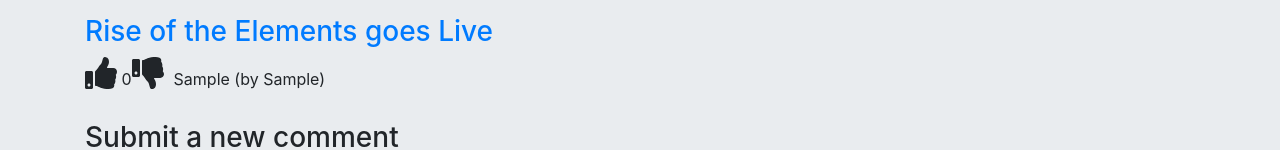
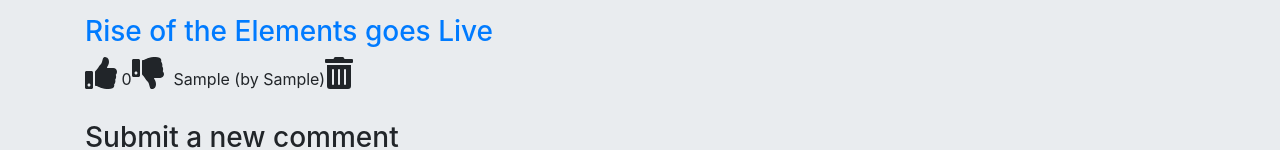
Before and after one commit to NiallMurphyWIT/Assignnment1-Web-App-Dev-2, a React (Create React App) app: page /posts/1 in a window 1280 px wide. Both pictures are taken after typing "Sample", "Sample" into the empty fields and a click on the button "Submit". Shown: the part 153-303 px from the top of the page. Built offline with nearby package versions, Linux system fonts and the light colour scheme.

Commit message:
Delete feature added for comments, comments also delete if have negative vote count

```diff
--- a/src/components/comment/index.js
+++ b/src/components/comment/index.js
@@ -6,6 +6,7 @@ import './comment.css'
 export default class Comment extends Component {
   handleUpVote = () =>  this.props.upvoteHandler(this.props.comment.id);
   handleDownVote = () => this.props.downvoteHandler(this.props.comment.id);
+  handleDelete = () => this.props.deleteHandler(this.props.comment.id);
   render() {
     return (
       <Fragment>
@@ -19,6 +20,9 @@ export default class Comment extends Component {
         <span className="commentitem">
           {`${this.props.comment.comment} (by ${this.props.comment.author})`}
         </span>
+        <span className=" ptr" onClick={this.handleDelete}>
+        <FontAwesomeIcon icon={["fas", "trash-alt"]} size="2x" />
+        </span>
         <p></p>
       </Fragment>
     );
--- a/src/components/commentList/index.js
+++ b/src/components/commentList/index.js
@@ -1,11 +1,12 @@
 import React, {Fragment} from 'react';
 import Comment from '../comment';
 
-export default ( {comments, upvoteHandler, downvoteHandler} )  => {
+export default ( {comments, upvoteHandler, downvoteHandler, deleteHandler} )  => {
     let items = comments.map(
         (comment,index) =>
            <Comment key={index}
-                comment={comment} upvoteHandler={upvoteHandler} downvoteHandler={downvoteHandler}  />
+                comment={comment} upvoteHandler={upvoteHandler} downvoteHandler={downvoteHandler}
+                deleteHandler={deleteHandler} />
     )
     return (
         <Fragment>
--- a/src/components/commentPage.js
+++ b/src/components/commentPage.js
@@ -24,6 +24,12 @@ class CommentPage extends Component {
       this.setState({});
     };
 
+    removeComment = (commentId) => {
+      let pid = this.getId()
+      api.deleteComment(pid,commentId) ;
+      this.setState({});
+    }
+
     getId = () => parseInt( this.props.match.params.post_id, 10);
 
     render() {
@@ -42,7 +48,8 @@ class CommentPage extends Component {
                 <h3>{line} </h3>
                 <CommentList comments={comments}
                     upvoteHandler={this.incrementUpvote }
-                    downvoteHandler={this.decrementUpvote} />
+                    downvoteHandler={this.decrementUpvote}
+                    deleteHandler={this.removeComment}/>
                 <Form post={post}  addCommentHandler={this.addComment} />
               </div>
             </div>
--- a/src/dataStore/stubAPI.js
+++ b/src/dataStore/stubAPI.js
@@ -137,8 +137,22 @@ class StubAPI {
         let post = this.getPost(postId);
         let index = _.findIndex(post.comments, c => c.id === commentId);
         if (index !== -1) {
-        post.comments[index].upvotes -= 1;
+            if(post.comments[index].upvotes === 0){
+                let commentElements = _.remove(post.comments, c => c.id === commentId);
+                return commentElements;
+            }
+            else{
+                post.comments[index].upvotes -= 1;
+                return true;
+            }
         }
+        return false;
+    }
+
+    deleteComment(postId, commentId){
+        let post = this.getPost(postId);
+        let elements = _.remove(post.comments, c => c.id === commentId);
+        return elements;
     }
 }
 
```
